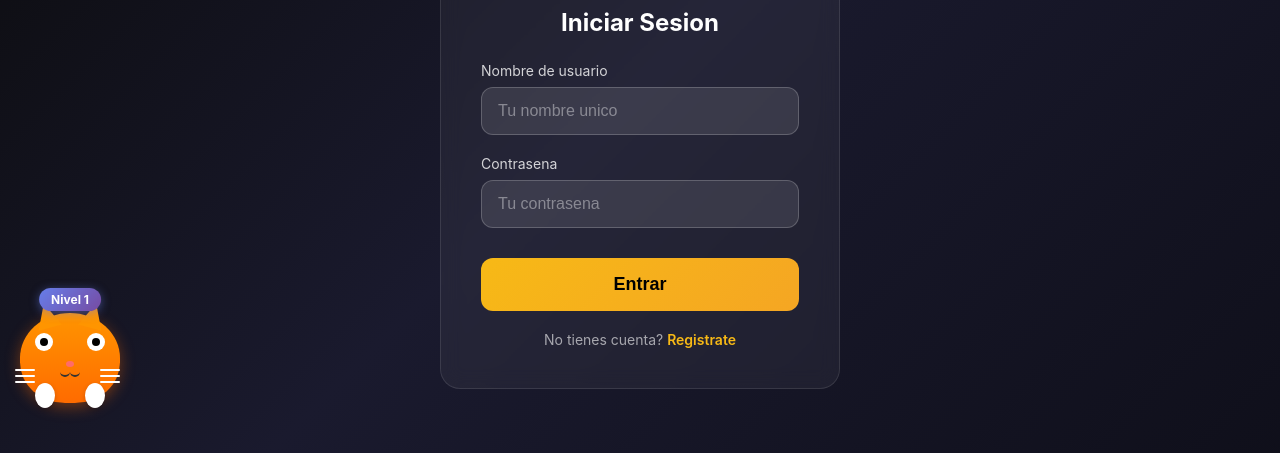
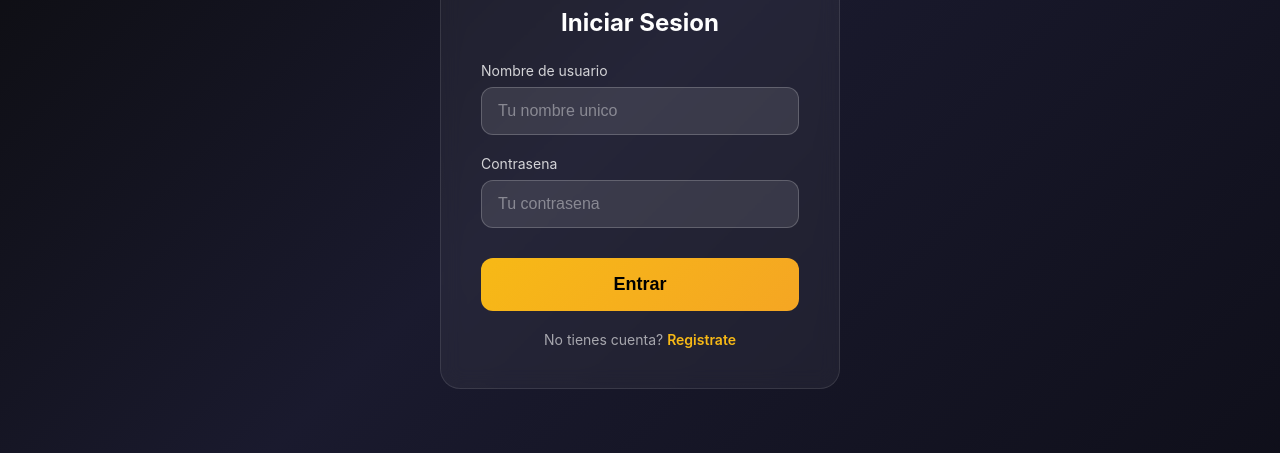
Before and after one commit to jrz0007-lab/DOPMAX, a website: page index.html in a window 1280 px wide. Shown: the part 317-770 px from the top of the page. Drawn offline with Linux system fonts and the light colour scheme.

Commit message:
"fix-gato-clicker-mejoras

```diff
--- a/index.html
+++ b/index.html
@@ -416,23 +416,10 @@
     </div>
 
     <!-- Gato Clicker Game -->
-    <div class="cat-clicker-container" id="cat-clicker">
+    <div class="cat-clicker-container hidden" id="cat-clicker">
         <div class="cat-clicker-counter" id="cat-counter"><span id="counter-text">0</span></div>
         <div class="cat-clicker-btn" id="cat-clicker-btn">
-            <div class="cat-body" id="cat-body">
-                <div class="cat-ears"><div class="ear left"></div><div class="ear right"></div></div>
-                <div class="cat-face">
-                    <div class="cat-eyes">
-                        <div class="eye left"><div class="pupil"></div></div>
-                        <div class="eye right"><div class="pupil"></div></div>
-                    </div>
-                    <div class="cat-nose"></div>
-                    <div class="cat-mouth"></div>
-                    <div class="cat-whiskers left"><div class="whisker"></div><div class="whisker"></div><div class="whisker"></div></div>
-                    <div class="cat-whiskers right"><div class="whisker"></div><div class="whisker"></div><div class="whisker"></div></div>
-                </div>
-                <div class="cat-paws"><div class="paw left"></div><div class="paw right"></div></div>
-            </div>
+            <img src="https://png.pngtree.com/png-vector/20230906/ourmid/pngtree-cute-tabby-cat-png-image_10032714.png" alt="Gato" class="cat-image" id="cat-image" />
         </div>
         <div class="cat-level-display" id="cat-level">Nivel 1</div>
     </div>
--- a/script.js
+++ b/script.js
@@ -478,13 +478,24 @@ const CAT_LEVELS = [
 
 function setupCatClicker() {
     try {
+        const catContainer = document.getElementById('cat-clicker');
         const catBtn = document.getElementById('cat-clicker-btn');
         const counter = document.getElementById('cat-counter');
         const counterText = document.getElementById('counter-text');
-        const catBody = document.getElementById('cat-body');
+        const catImage = document.getElementById('cat-image');
         const levelDisplay = document.getElementById('cat-level');
 
-        if (!catBtn || !counter || !counterText) return;
+        if (!catContainer || !catBtn || !counter || !counterText) return;
+
+        // Verificar si el usuario está logueado
+        const currentUser = DB.getCurrentUser();
+        if (!currentUser) {
+            catContainer.classList.add('hidden');
+            return;
+        }
+
+        // Mostrar el gato solo si está logueado
+        catContainer.classList.remove('hidden');
 
         // Cargar clicks guardados
         const savedClicks = localStorage.getItem('cat_clicks');
@@ -499,7 +510,7 @@ function setupCatClicker() {
             catClicks++;
             localStorage.setItem('cat_clicks', catClicks.toString());
 
-            // Mostrar contador
+            // Mostrar contador (negro con números blancos)
             counterText.textContent = catClicks;
             counter.classList.add('visible');
 
@@ -525,10 +536,10 @@ function setupCatClicker() {
 }
 
 function updateCatLevel() {
-    const catBody = document.getElementById('cat-body');
+    const catImage = document.getElementById('cat-image');
     const levelDisplay = document.getElementById('cat-level');
 
-    if (!catBody || !levelDisplay) return;
+    if (!catImage || !levelDisplay) return;
 
     // Encontrar nivel actual
     let currentLevel = CAT_LEVELS[0];
@@ -539,7 +550,7 @@ function updateCatLevel() {
     }
 
     // Actualizar clase y texto
-    catBody.className = 'cat-body ' + currentLevel.color;
+    catImage.className = 'cat-image ' + currentLevel.color;
     levelDisplay.textContent = currentLevel.name + ' (Nvl ' + currentLevel.level + ')';
 }
 
@@ -671,6 +682,11 @@ function initializeApp(user) {
 
     // Setup navigation
     setupNavigation();
+
+    // Mostrar gato clicker cuando el usuario está logueado
+    setTimeout(() => {
+        setupCatClicker();
+    }, 300);
 
     // Load chats for current room
     loadChatsForRoom(user.room);
--- a/styles.css
+++ b/styles.css
@@ -1851,15 +1851,19 @@ button, .tab, .dvd-video, .chat-item, .notification-item, .settings-item, .creat
     pointer-events: none;
 }
 
+.cat-clicker-container.hidden {
+    display: none;
+}
+
 .cat-clicker-counter {
     position: absolute;
     bottom: 140px;
     left: 50%;
     transform: translateX(-50%);
-    background: linear-gradient(135deg, #f7b916 0%, #f5a623 100%);
+    background: #000;
     padding: 8px 16px;
     border-radius: 12px;
-    box-shadow: 0 4px 15px rgba(247, 185, 22, 0.5);
+    box-shadow: 0 4px 15px rgba(0, 0, 0, 0.5);
     opacity: 0;
     transition: opacity 0.3s;
     pointer-events: none;
@@ -1879,16 +1883,19 @@ button, .tab, .dvd-video, .chat-item, .notification-item, .settings-item, .creat
 .counter-text {
     font-size: 24px;
     font-weight: 700;
-    color: #000;
+    color: #fff;
 }
 
 .cat-clicker-btn {
     width: 100px;
-    height: 90px;
+    height: 100px;
     cursor: pointer;
     pointer-events: auto;
     transition: transform 0.1s;
     position: relative;
+    display: flex;
+    justify-content: center;
+    align-items: center;
 }
 
 .cat-clicker-btn:active {
@@ -1899,140 +1906,37 @@ button, .tab, .dvd-video, .chat-item, .notification-item, .settings-item, .creat
     transform: scale(1.05);
 }
 
-.cat-body {
+.cat-image {
     width: 100%;
     height: 100%;
-    position: relative;
-    background: linear-gradient(180deg, #ff9500 0%, #ff6b00 100%);
-    border-radius: 50% 50% 45% 45%;
-    box-shadow: 0 4px 15px rgba(255, 107, 0, 0.4);
-}
-
-.cat-ears {
-    position: absolute;
-    top: -10px;
-    left: 0;
-    right: 0;
-    display: flex;
-    justify-content: space-between;
-    padding: 0 15px;
-}
-
-.ear {
-    width: 0;
-    height: 0;
-    border-left: 12px solid transparent;
-    border-right: 12px solid transparent;
-    border-bottom: 25px solid #ff9500;
-}
-
-.ear.left { transform: rotate(-15deg); }
-.ear.right { transform: rotate(15deg); }
-
-.cat-face {
-    position: absolute;
-    top: 20px;
-    left: 50%;
-    transform: translateX(-50%);
-    width: 70px;
-    height: 50px;
-}
-
-.cat-eyes {
-    display: flex;
-    justify-content: space-between;
-    margin-bottom: 8px;
-}
-
-.eye {
-    width: 18px;
-    height: 18px;
-    background: #fff;
-    border-radius: 50%;
-    position: relative;
-    overflow: hidden;
-}
-
-.pupil {
-    width: 8px;
-    height: 8px;
-    background: #000;
-    border-radius: 50%;
-    position: absolute;
-    top: 5px;
-    left: 5px;
-}
-
-.cat-clicker-btn:active .pupil {
-    top: 7px;
-    left: 7px;
-}
-
-.cat-nose {
-    width: 8px;
-    height: 6px;
-    background: #ff6b6b;
-    border-radius: 50%;
-    position: absolute;
-    left: 50%;
-    transform: translateX(-50%);
-    top: 28px;
-}
-
-.cat-mouth {
-    position: absolute;
-    top: 34px;
-    left: 50%;
-    transform: translateX(-50%);
-    width: 20px;
-    height: 10px;
-}
-
-.cat-mouth::before,
-.cat-mouth::after {
-    content: '';
-    position: absolute;
-    width: 10px;
-    height: 8px;
-    border-bottom: 2px solid #333;
-    border-radius: 50%;
-}
-
-.cat-mouth::before { left: 0; }
-.cat-mouth::after { right: 0; }
-
-.cat-whiskers {
-    position: absolute;
-    top: 32px;
-    width: 25px;
-}
-
-.cat-whiskers.left { left: -20px; }
-.cat-whiskers.right { right: -20px; }
-
-.whisker {
-    width: 20px;
-    height: 2px;
-    background: #fff;
-    margin: 4px 0;
-    border-radius: 2px;
-}
-
-.cat-paws {
-    position: absolute;
-    bottom: -5px;
-    left: 50%;
-    transform: translateX(-50%);
-    display: flex;
-    gap: 30px;
-}
-
-.paw {
-    width: 20px;
-    height: 25px;
-    background: #fff;
-    border-radius: 50%;
-    box-shadow: 0 2px 5px rgba(0,0,0,0.2);
+    object-fit: contain;
+    filter: drop-shadow(0 4px 10px rgba(0,0,0,0.3));
+    transition: filter 0.3s;
+}
+
+/* Filtros para niveles del gato */
+.cat-image.level-1 {
+    filter: drop-shadow(0 4px 10px rgba(0,0,0,0.3));
+}
+
+.cat-image.level-2 {
+    filter: drop-shadow(0 4px 15px rgba(168, 168, 168, 0.5)) grayscale(0.8);
+}
+
+.cat-image.level-3 {
+    filter: drop-shadow(0 4px 20px rgba(255, 215, 0, 0.8)) sepia(1) saturate(2);
+}
+
+.cat-image.level-4 {
+    filter: drop-shadow(0 4px 20px rgba(0, 212, 255, 0.8)) hue-rotate(180deg);
+}
+
+.cat-image.level-5 {
+    filter: drop-shadow(0 4px 25px rgba(255, 0, 255, 0.9)) hue-rotate(280deg) saturate(2);
+}
+
+.cat-image.level-6 {
+    filter: drop-shadow(0 4px 30px rgba(0, 255, 0, 1)) hue-rotate(120deg) saturate(3);
 }
 
 .cat-level-display {
@@ -2049,22 +1953,3 @@ button, .tab, .dvd-video, .chat-item, .notification-item, .settings-item, .creat
     white-space: nowrap;
     box-shadow: 0 2px 10px rgba(102, 126, 234, 0.5);
 }
-
-/* Niveles del gato */
-.cat-body.level-1 { background: linear-gradient(180deg, #ff9500 0%, #ff6b00 100%); }
-.cat-body.level-1 .ear { border-bottom-color: #ff9500; }
-
-.cat-body.level-2 { background: linear-gradient(180deg, #a8a8a8 0%, #6b6b6b 100%); }
-.cat-body.level-2 .ear { border-bottom-color: #a8a8a8; }
-
-.cat-body.level-3 { background: linear-gradient(180deg, #ffd700 0%, #ffaa00 100%); box-shadow: 0 4px 20px rgba(255, 215, 0, 0.6); }
-.cat-body.level-3 .ear { border-bottom-color: #ffd700; }
-
-.cat-body.level-4 { background: linear-gradient(180deg, #00d4ff 0%, #0099cc 100%); box-shadow: 0 4px 20px rgba(0, 212, 255, 0.6); }
-.cat-body.level-4 .ear { border-bottom-color: #00d4ff; }
-
-.cat-body.level-5 { background: linear-gradient(180deg, #ff00ff 0%, #cc00cc 100%); box-shadow: 0 4px 25px rgba(255, 0, 255, 0.7); }
-.cat-body.level-5 .ear { border-bottom-color: #ff00ff; }
-
-.cat-body.level-6 { background: linear-gradient(180deg, #00ff00 0%, #00cc00 100%); box-shadow: 0 4px 30px rgba(0, 255, 0, 0.8); }
-.cat-body.level-6 .ear { border-bottom-color: #00ff00; }
```
